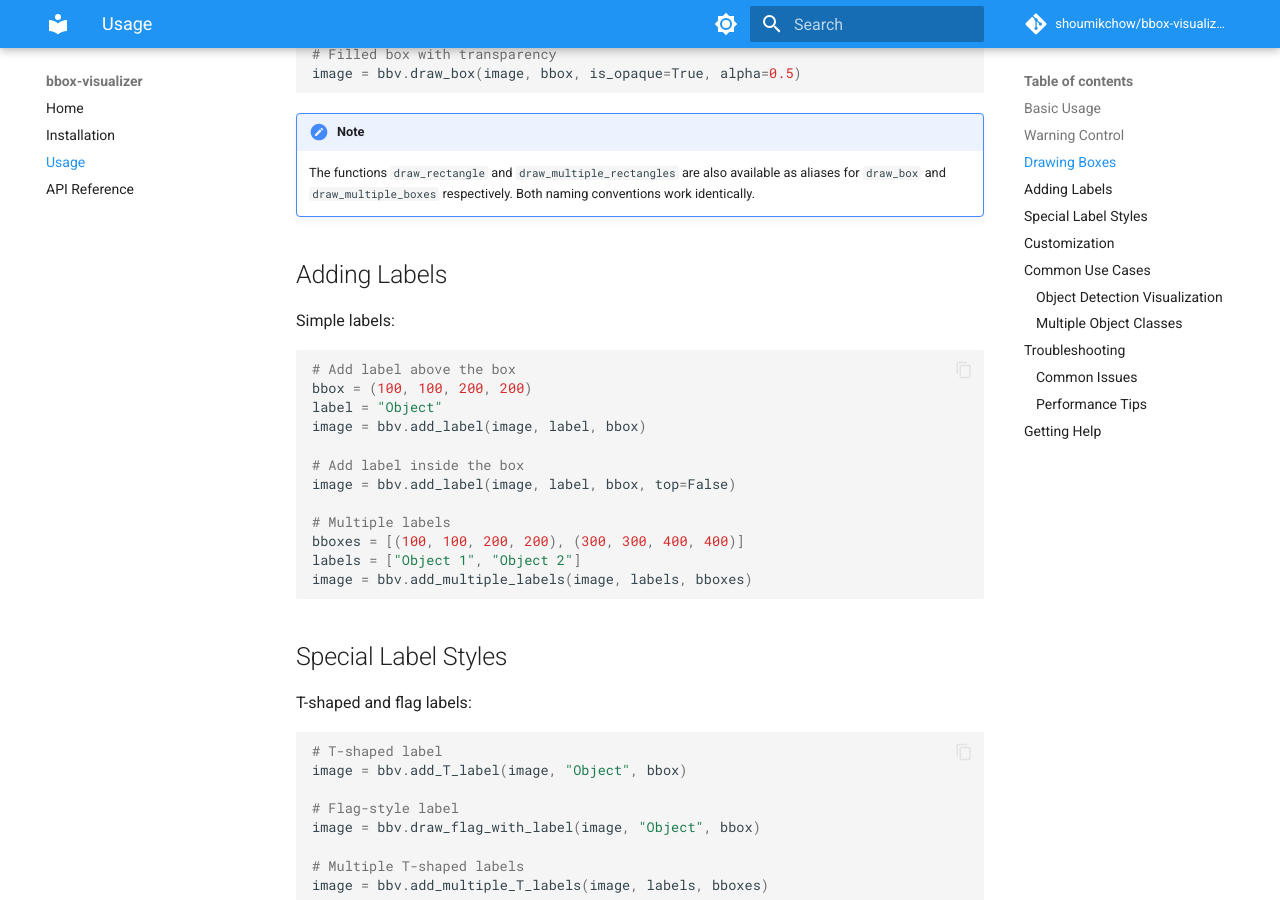
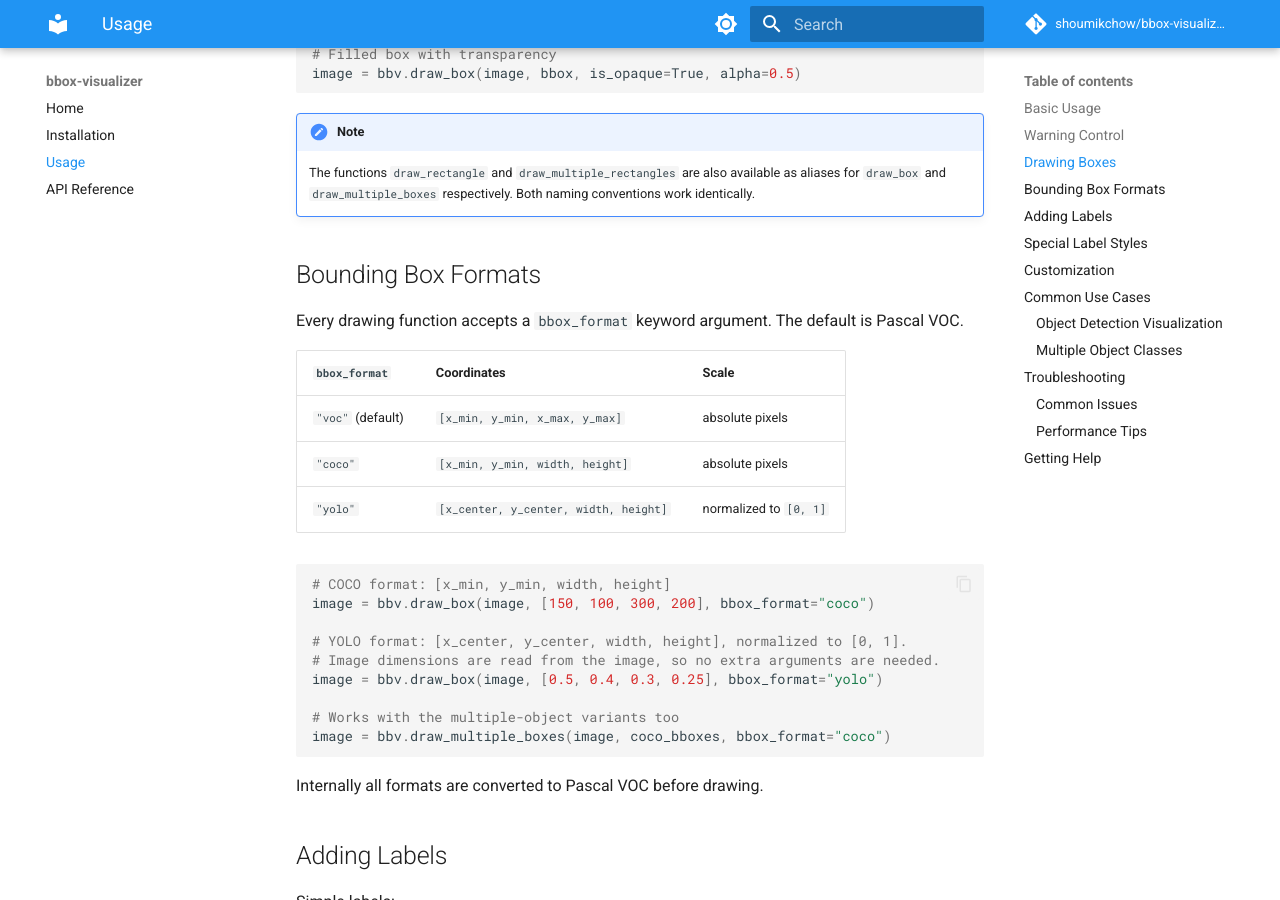
Before and after one commit to shoumikchow/bbox-visualizer, an MkDocs documentation site: the page built from docs/usage.md, in a window 1280 px wide and 900 px high, scrolled down 1209 px. Built offline with MkDocs 1.6.1 and Material for MkDocs 9.7.7, drawn with Linux system fonts in a browser that asks for light colours; comment, search, counter and statistics services are not loaded; some of the changed text lies outside the part shown.

Commit message:
Update docs for v1.0.0: bbox formats, examples, install fixes
- Document COCO/YOLO bbox_format support in usage.md and update the
  troubleshooting section that claimed VOC was the only format
- List the runnable example scripts in index.md
- State the Python 3.10 floor and replace the dead git:// clone URL
  with HTTPS/SSH in installation.md

````diff
--- a/docs/usage.md
+++ b/docs/usage.md
@@ -59,6 +59,31 @@ image = bbv.draw_box(image, bbox, is_opaque=True, alpha=0.5)
     The functions `draw_rectangle` and `draw_multiple_rectangles` are also available
     as aliases for `draw_box` and `draw_multiple_boxes` respectively. Both naming
     conventions work identically.
+
+## Bounding Box Formats
+
+Every drawing function accepts a `bbox_format` keyword argument. The default is
+Pascal VOC.
+
+| `bbox_format` | Coordinates | Scale |
+|---------------|-------------|-------|
+| `"voc"` (default) | `[x_min, y_min, x_max, y_max]` | absolute pixels |
+| `"coco"` | `[x_min, y_min, width, height]` | absolute pixels |
+| `"yolo"` | `[x_center, y_center, width, height]` | normalized to `[0, 1]` |
+
+```python
+# COCO format: [x_min, y_min, width, height]
+image = bbv.draw_box(image, [150, 100, 300, 200], bbox_format="coco")
+
+# YOLO format: [x_center, y_center, width, height], normalized to [0, 1].
+# Image dimensions are read from the image, so no extra arguments are needed.
+image = bbv.draw_box(image, [0.5, 0.4, 0.3, 0.25], bbox_format="yolo")
+
+# Works with the multiple-object variants too
+image = bbv.draw_multiple_boxes(image, coco_bboxes, bbox_format="coco")
+```
+
+Internally all formats are converted to Pascal VOC before drawing.
 
 ## Adding Labels
 
@@ -200,10 +225,14 @@ for det in detections:
 
 **Bounding box format errors**
 
-Make sure your bounding boxes are in (x1, y1, x2, y2) format where:
+By default, bounding boxes are expected in Pascal VOC format (x1, y1, x2, y2) where:
 
 - x1, y1: top-left corner coordinates
 - x2, y2: bottom-right corner coordinates
+
+If your boxes are in COCO or YOLO format, pass `bbox_format="coco"` or
+`bbox_format="yolo"` instead of converting them yourself (see
+[Bounding Box Formats](#bounding-box-formats)).
 
 **Color format issues**
 
````
Also changed, not shown: docs/index.md (+4 -1 lines), docs/installation.md (+9 -1 lines).
